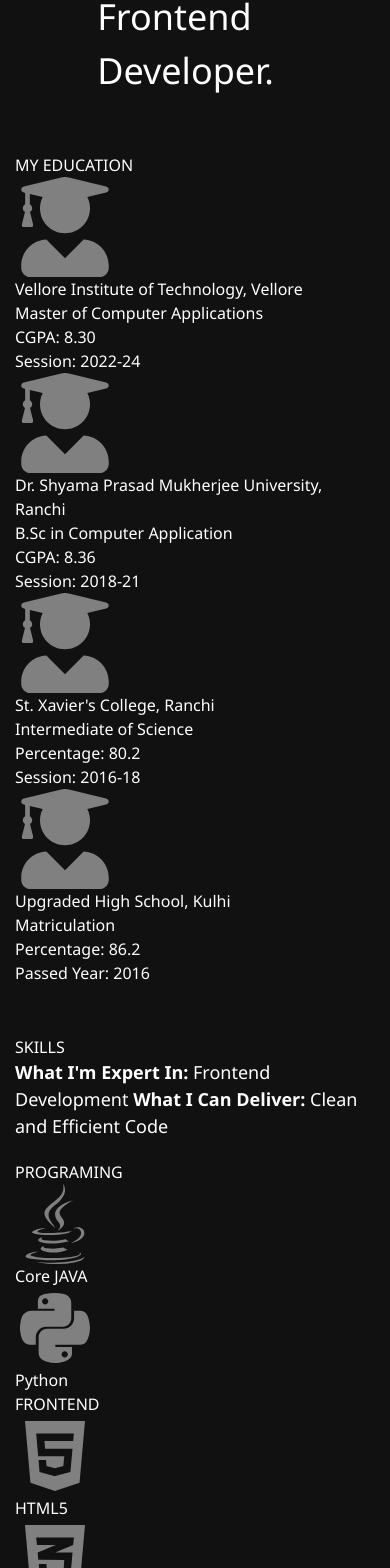
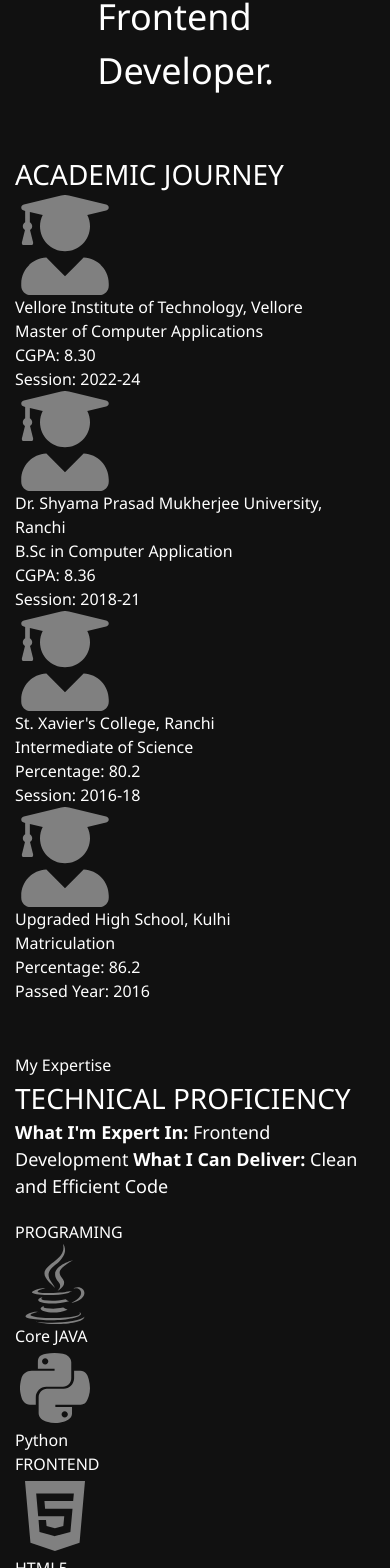
Before and after one commit to ravikrpatel01/my-portfolio, a React (Vite) app: page / in a window 390 px wide. Shown: the part 1514-3082 px from the top of the page. Built offline with nearby package versions, Linux system fonts and the light colour scheme.

Commit message:
changed titles

```diff
--- a/src/components/Contact/Contact.jsx
+++ b/src/components/Contact/Contact.jsx
@@ -59,7 +59,7 @@
           </div>
           <div id="form-card" className=" flex flex-col w-1/2 h-[70vh] p-5 gap-4">
             <div>
-              <h2 className="text-3xl font-semibold">Get In Touch</h2>
+              <h2 id="heading" className="text-3xl font-semibold">Let's Connect!</h2>
             </div>
 
             <form className="flex flex-col gap-4" onSubmit={sendEmail}>
--- a/src/components/Education/Education.css
+++ b/src/components/Education/Education.css
@@ -4,6 +4,7 @@
         width: 100%;
         padding: 25px 15px;
         height: auto;
+        gap: 18px;
     }
 
     #edu-cards{
--- a/src/components/Education/Education.jsx
+++ b/src/components/Education/Education.jsx
@@ -6,8 +6,8 @@
   return (
     <div id="education" className="bg-[#212121] flex flex-col gap-10 w-full h-[120vh] p-10">
       <div className="flex flex-col items-center">
-        <div id="heading">
-          <h2 className="text-3xl font-semibold">MY EDUCATION</h2>
+        <div className="text-center">
+          <h2 id="heading" className="text-3xl font-semibold">ACADEMIC JOURNEY</h2>
         </div>
       </div>
       <div id="edu-cards" className="w-full h-[95vh] grid grid-cols-2 grid-rows-2 gap-8 p-1">
--- a/src/components/Projects/Projects.css
+++ b/src/components/Projects/Projects.css
@@ -3,6 +3,7 @@
     width: 100%;
     padding: 25px 15px;
     height: auto;
+    gap: 18px;
   }
   #projects-cards{
     width: 100%;
@@ -31,4 +32,7 @@
     height: 47vh;
     transform: none;
   }
+  #heading{
+    font-size: 28px;
+  }
 }
--- a/src/components/Projects/Projects.jsx
+++ b/src/components/Projects/Projects.jsx
@@ -65,8 +65,8 @@
           <div>
             <p className="text-[1.2rem]">My Recent Projects</p>
           </div>
-          <div>
-            <h2 className="text-3xl font-semibold">PERSONAL PROJECTS</h2>
+          <div className="text-center">
+            <h2 id="heading" className="text-3xl font-semibold">PORTFOLIO HIGHLIGHTS</h2>
           </div>
         </div>
 
--- a/src/components/Skills/Skills.jsx
+++ b/src/components/Skills/Skills.jsx
@@ -23,15 +23,21 @@
   return (
     <>
       <div id="skills" className="bg-[#111] w-full h-[85vh] px-10 py-[3rem]">
-        <div className="flex flex-col gap-4 items-center">
+        <div className="flex flex-col gap-2 items-center">
+          <div>
+            <p className="text-[1.2rem]">My Expertise</p>
+          </div>
           <div className="text-center">
-            <h2 className="text-3xl font-semibold">SKILLS</h2>
+            <h2 id="heading" className="text-3xl font-semibold">TECHNICAL PROFICIENCY</h2>
           </div>
-          <div id="expertise" className="text-center text-[1.3rem] text-gray-400">
+          <div
+            id="expertise"
+            className="text-center text-[1.3rem] text-gray-400"
+          >
             <p>
-              <strong>What I'm Expert In:</strong> Frontend Development {" "}
-              <span id="hide">|</span> <strong>What I Can Deliver:</strong> Clean and
-              Efficient Code
+              <strong>What I'm Expert In:</strong> Frontend Development{" "}
+              <span id="hide">|</span> <strong>What I Can Deliver:</strong>{" "}
+              Clean and Efficient Code
             </p>
           </div>
         </div>
```
